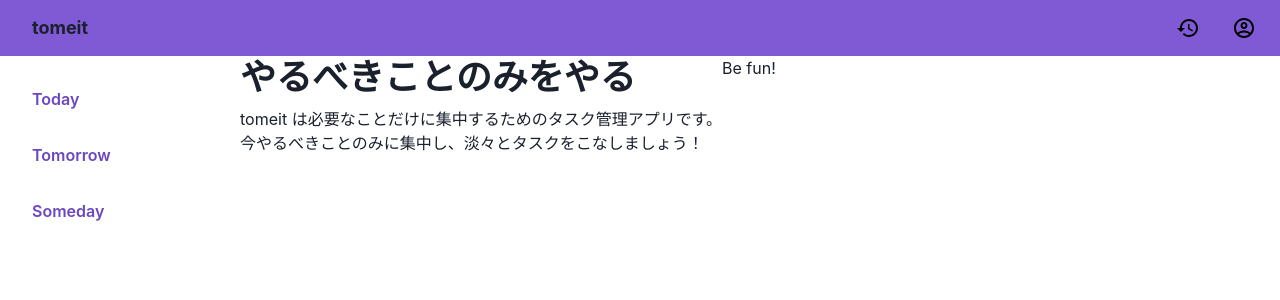
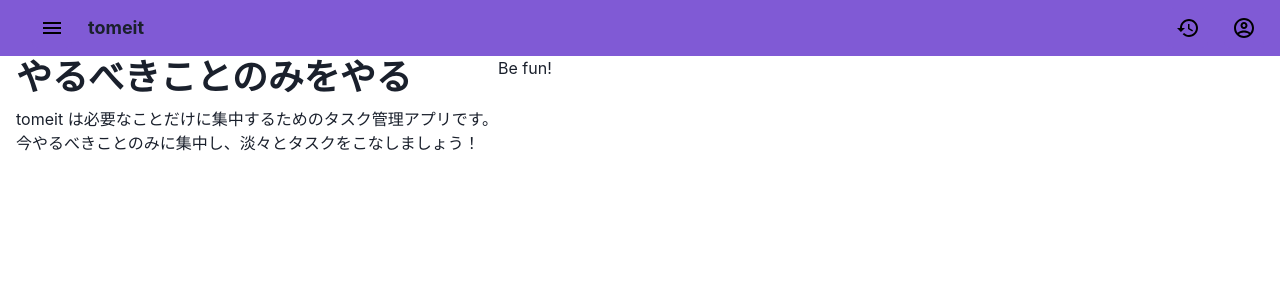
Before and after one commit to minguu42/tomeit-canary, a Next.js app: page / in a window 1280 px wide. Shown: the top 300 px of the page. Built offline with nearby package versions, Linux system fonts and the light colour scheme; no server answers.

Commit message:
Drawer をレスポンシブ対応

```diff
--- a/src/components/common/LayoutWithDrawer.tsx
+++ b/src/components/common/LayoutWithDrawer.tsx
@@ -5,21 +5,40 @@ import {
   Spacer,
   Heading,
   IconButton,
+  useDisclosure,
 } from "@chakra-ui/react";
 
-import { AccountCircleIcon, HistoryIcon } from "components/icons";
+import { AccountCircleIcon, HistoryIcon, MenuIcon } from "components/icons";
 import DrawerMenu from "components/common/DrawerMenu";
 import Navigation from "components/common/Navigation";
 
 type Props = {
   children: JSX.Element;
+  isOpen: boolean;
+  onToggle: () => void;
 };
 
-const LayoutWithDrawer = ({ children }: Props): JSX.Element => (
+type ContainerProps = {
+  children: JSX.Element;
+};
+
+const LayoutWithDrawer = ({
+  children,
+  isOpen,
+  onToggle,
+}: Props): JSX.Element => (
   <>
     <HStack px={4} bg="purple.500" h={14} spacing={4}>
       <Box d={{ base: "block", md: "none" }}>
         <DrawerMenu />
+      </Box>
+      <Box d={{ base: "none", md: "block" }}>
+        <IconButton
+          aria-label="ドロワーを切り替える"
+          colorScheme="purple"
+          icon={<MenuIcon />}
+          onClick={onToggle}
+        />
       </Box>
       <Heading as="h2" fontSize="lg">
         tomeit
@@ -38,11 +57,23 @@ const LayoutWithDrawer = ({ children }: Props): JSX.Element => (
     </HStack>
     <Flex>
       <Box d={{ base: "none", md: "block" }}>
-        <Navigation />
+        {isOpen ? <Navigation /> : <></>}
       </Box>
       {children}
     </Flex>
   </>
 );
 
-export default LayoutWithDrawer;
+const LayoutWithDrawerContainer = ({
+  children,
+}: ContainerProps): JSX.Element => {
+  const { isOpen, onToggle } = useDisclosure();
+
+  return (
+    <LayoutWithDrawer isOpen={isOpen} onToggle={onToggle}>
+      {children}
+    </LayoutWithDrawer>
+  );
+};
+
+export default LayoutWithDrawerContainer;
```
